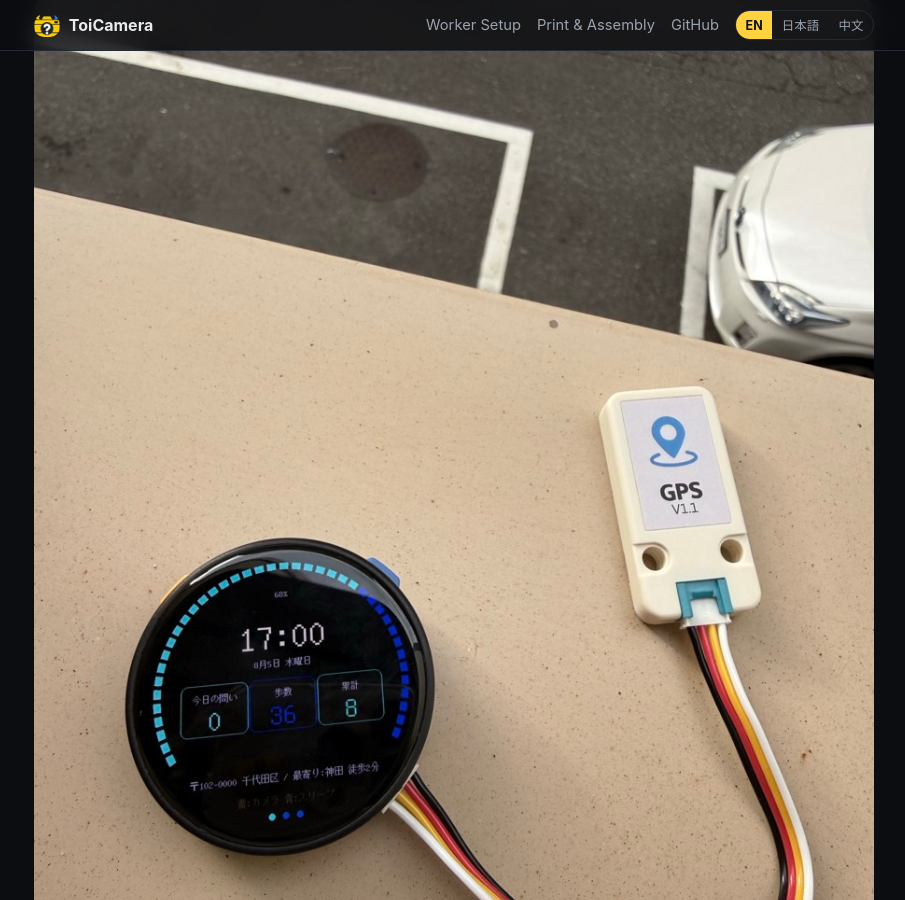
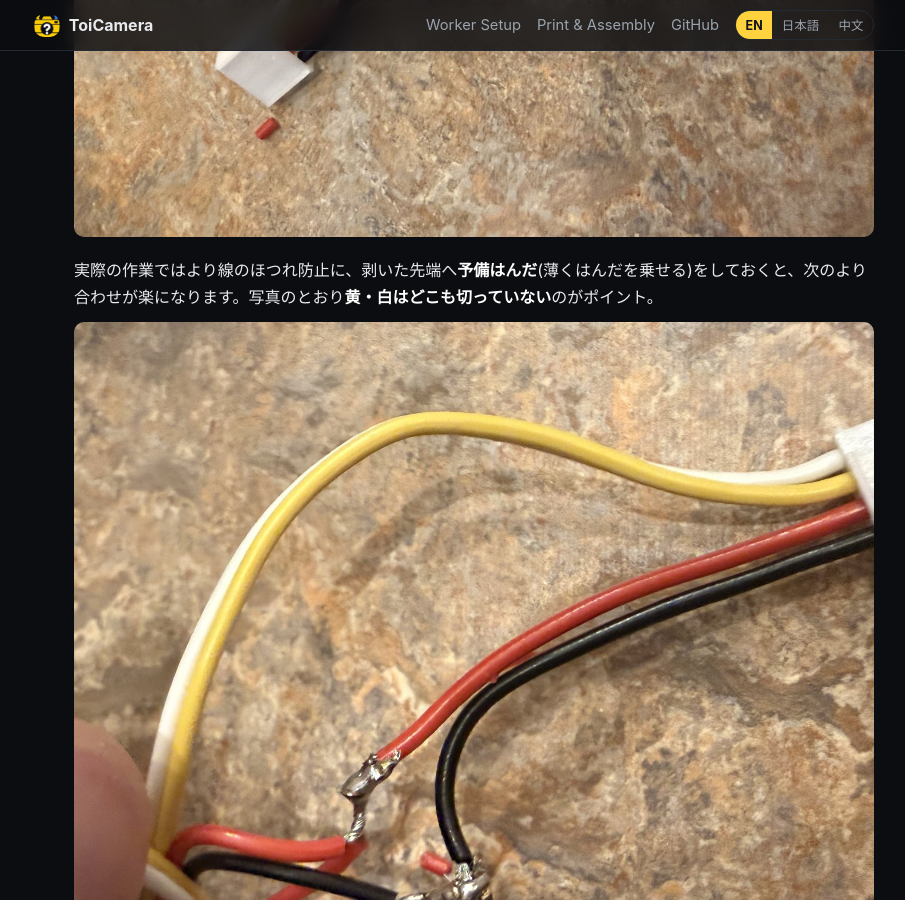
Before and after one commit to aieo-product/ToiCamera, a Jekyll site: the page built from docs/y-cable.md, in a window 1280 px wide and 900 px high, scrolled down 2322 px. Shown: the whole window, without its empty margins (186-1091 px from the left). Built offline with Jekyll 4.4.1, drawn with Linux system fonts in a browser that asks for light colours; our own code applies the rules of GitHub Pages for plain Markdown files; some of the changed text lies outside the part shown.

Commit message:
docs: y-cable guide — real work captures from the assembly videos (#36)
strip/tin close-ups, finished heat-shrunk harness, hookup and boot/finder
verification shots, extracted from userInput assembly footage

Co-Authored-By: Claude Fable 5 <noreply@anthropic.com>
Claude-Session: https://claude.ai/code/session_0193iHLZbmQu9WkVPMnfPAAo

```diff
--- a/docs/y-cable.md
+++ b/docs/y-cable.md
@@ -29,14 +29,38 @@ Grove(HY2.0-4P)の 4 線の役割:
    - **ケーブル B = カメラ枝**。真ん中で切断し、コネクタ付きの半分だけ使う
 3. ケーブル B(枝): **赤・黒だけ被覆を 5mm むく**。黄・白は根本で切ってテープ絶縁
 4. ケーブル A(幹線): 分岐させたい位置で **赤と黒の 2 本だけを切断**し、切り口の両側とも 5mm むく(**黄・白は 1 度も切らない**)
+
+   ![枝(コネクタ付き)の赤・黒を剥き、幹線の赤・黒を切断したところ。先端に予備はんだ](images/y-step-strip.jpg)
+
+   実際の作業ではより線のほつれ防止に、剥いた先端へ**予備はんだ**(薄くはんだを乗せる)をしておくと、次のより合わせが楽になります。写真のとおり**黄・白はどこも切っていない**のがポイント。
+
+   ![切り口のクローズアップ。赤・黒の先端に予備はんだ、黄・白は無傷のまま](images/y-step-splice.jpg)
+
 5. 3 本より合わせ ×2 箇所: 「幹線の赤 2 端 + 枝の赤」をねじって**はんだ付け**。黒も同様
 6. **熱収縮チューブ**で絶縁(はんだ前に通しておく)。無ければビニールテープ可
+
+   ![完成した Y 字ハーネス。接合部 2 箇所が黒い熱収縮チューブで絶縁されている](images/y-harness-done.jpg)
+
 7. 通電前にテスターで 5V–GND 間のショートが無いことを確認 → 電源 ON → カメラの LED 点灯と、シリアルの `[toi] gps: bytes=...` 増加で確認
 
 ## はんだごてが無い場合
 
 - **はんだシールコネクタ**(低温はんだ入り熱収縮チューブ): 線を差してライター/ヒートガンで炙るだけ
 - エレクトロタップ: 工具不要だが Grove の細線(AWG26 相当)には**細線対応品**を選ぶこと
+
+## 接続と動作確認
+
+ハーネスの幹線コネクタをウォッチと GPS に、枝コネクタをカメラ(CamS3)に挿します。
+
+![ハーネスをカメラ・GPS ユニットへ接続しているところ](images/y-connect.jpg)
+
+電源を入れると起動シーケンスが走り、カメラの緑 LED が点灯します(=枝からの 5V 給電 OK)。
+
+![電源 ON 直後。「WiFi接続中...」表示とカメラの緑 LED](images/y-boot-check.jpg)
+
+ファインダーに映像が出れば、カメラは Y 字ケーブル経由の給電だけで正常動作しています(通信は Wi-Fi)。
+
+![ファインダー表示 = カメラが Y 字ケーブル給電で動作中](images/y-finder-check.jpg)
 
 ## 完成イメージ
 
```
Also changed, not shown: docs/images/y-boot-check.jpg (added), docs/images/y-connect.jpg (added), docs/images/y-finder-check.jpg (added), docs/images/y-harness-done.jpg (added), docs/images/y-step-splice.jpg (added), docs/images/y-step-strip.jpg (added).
